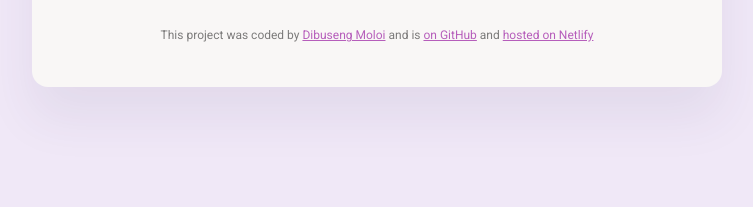
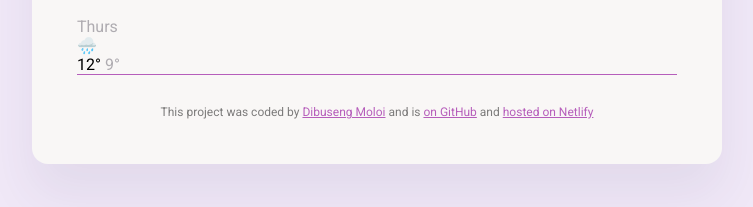
Before and after one commit to DibuMoloi001/weather-forecast-final-project-1, a plain HTML site: page index.html in a window 1280 px wide. Shown: the part 277-484 px from the top of the page, without its empty margins (263-1016 px from the left). Drawn offline with nearby package versions, Linux system fonts and the light colour scheme; no server answers.

Commit message:
Added forecast content on HTML and CSS

```diff
--- a/index.html
+++ b/index.html
@@ -45,6 +45,18 @@
             <div class="unit">°C</div>
           </div>
         </div>
+        <div class="weather-forecast">
+          <div class="row">
+            <div class="col-2">
+              <div class="weather-forecast-date">Thurs</div>
+              🌧️
+              <div class="weather-forecast-temperature">
+                <span class="weather-forecast-temperature-max">12° </span>
+                <span class="weather-forecast-temperature-min">9°</span>
+              </div>
+            </div>
+          </div>
+        </div>
       </main>
 
       <footer>
--- a/src/style.css
+++ b/src/style.css
@@ -66,6 +66,20 @@ header {
   font-size: 28px;
   margin-top: 6px;
 }
+.weather-forecast {
+  margin-top: 20px;
+}
+.weather-forecast-date {
+  font-size: 16px;
+  color: rgb(175, 172, 177);
+}
+.weather-forecast-temperature {
+  font-size: 16px;
+}
+
+.weather-forecast-temperature-min {
+  color: rgb(175, 172, 177);
+}
 .weather-container {
   display: flex;
 }
```
